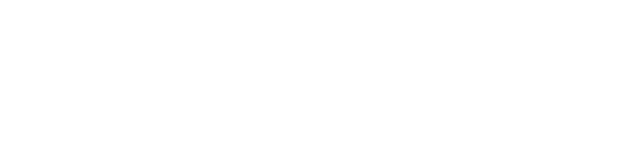
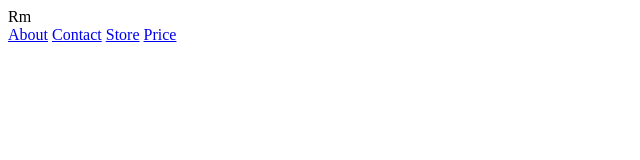
Before and after one commit to wyrmeforge/Movies-Website, a plain HTML site: page index.html in a window 1280 px wide. Shown: the whole page, without its empty margins (0-640 px from the left). Drawn offline with nearby package versions, Linux system fonts and the light colour scheme.

Commit message:
add googleapis, create header

```diff
--- a/index.html
+++ b/index.html
@@ -6,6 +6,18 @@
     <title>Html|Css</title>
 </head>
 <body>
+<header>
+    <div class="logo" onclick="slowScroll('#top')">
+        <span>Rm</span>
+    </div>
+    <div class="about">
+        <a href="#" onclick="slowScroll('#main')">About</a>
+        <a href="#" onclick="slowScroll('#contact')">Contact</a>
+        <a href="#" onclick="slowScroll('#store')">Store</a>
+        <a href="#" onclick="slowScroll('#price')">Price</a>
+    </div>
+</header>
 
+<script src="https://ajax.googleapis.com/ajax/libs/d3js/6.5.0/d3.min.js"></script>
 </body>
 </html>
```
